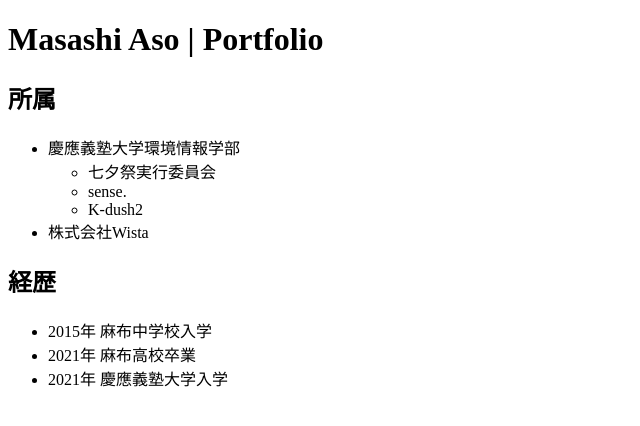
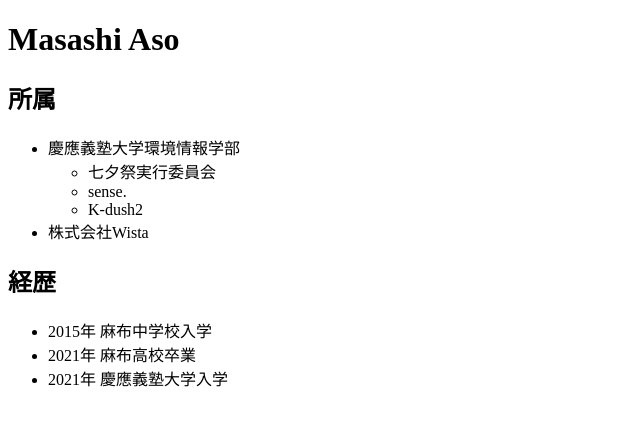
Before and after one commit to mmng-a/mmng-a.github.io, a plain HTML site: page index.html in a window 1280 px wide. Shown: the whole page, without its empty margins (0-640 px from the left). Drawn offline with Linux system fonts and the light colour scheme.

Commit message:
Update index.html

```diff
--- a/index.html
+++ b/index.html
@@ -6,7 +6,7 @@
 </head>
 
 <body>
-<h1>Masashi Aso | Portfolio</h1>
+<h1>Masashi Aso</h1>
 <h2>所属</h2>
 <ul>
   <li>慶應義塾大学環境情報学部</li>
```
